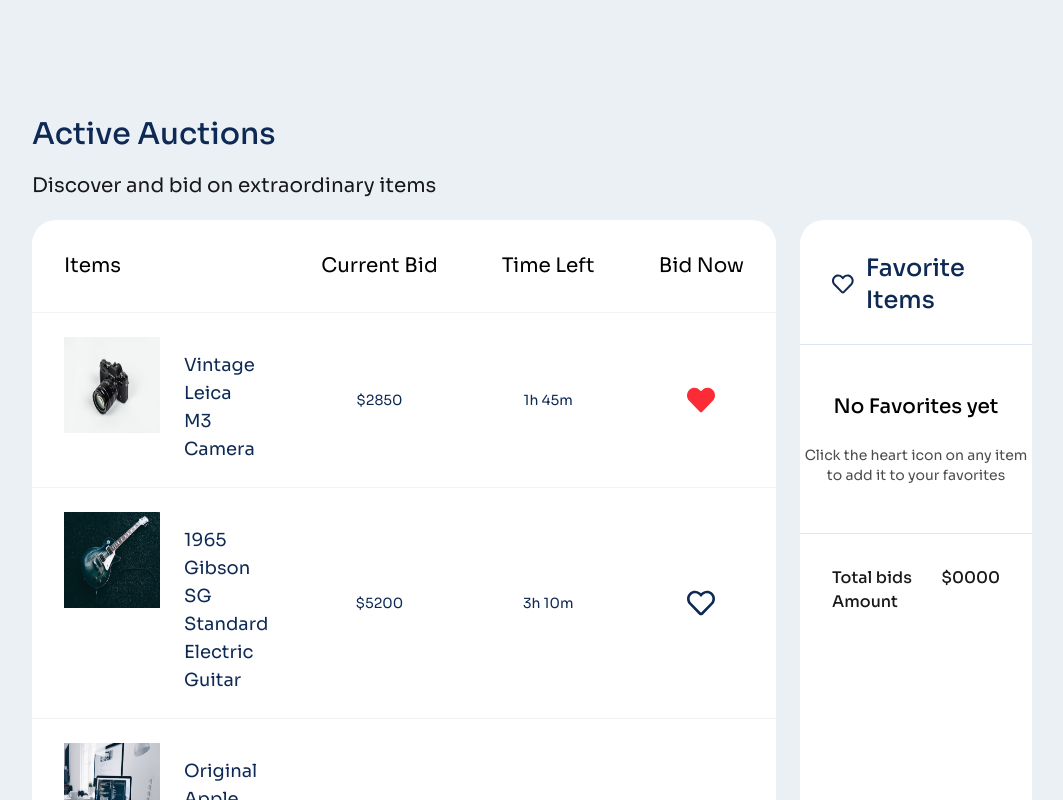
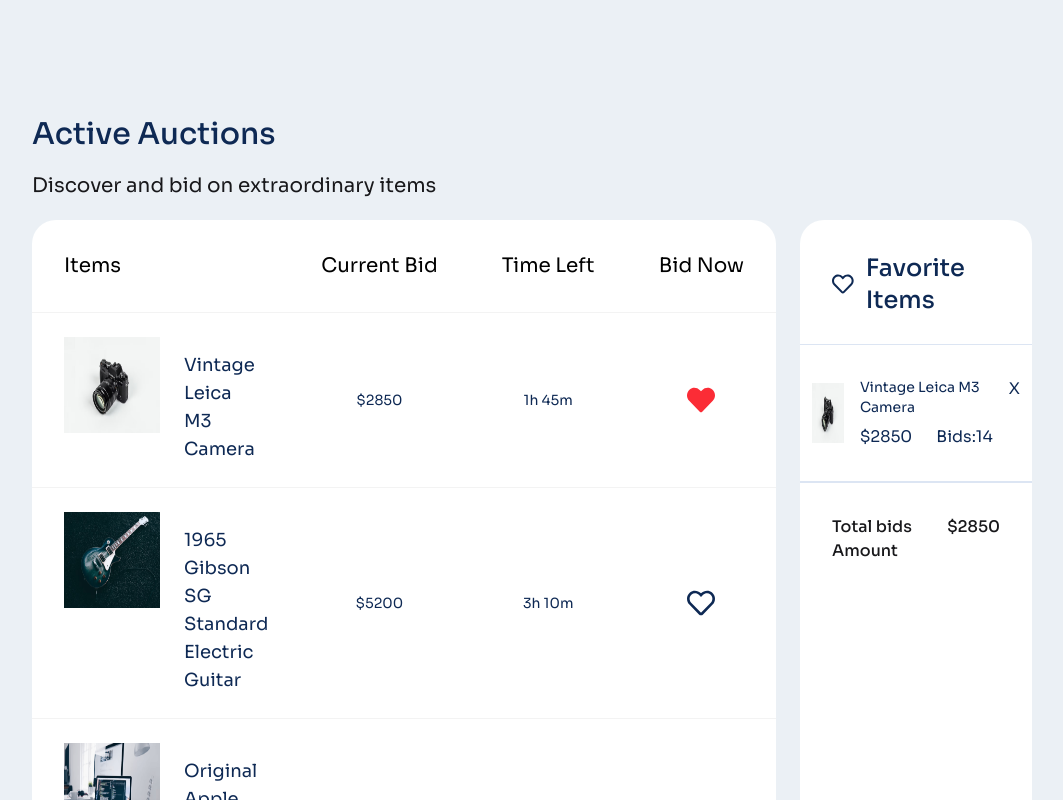
Before and after one commit to muhammad-tamim/web-project-20, a React (Vite) app: page / in a window 1280 px wide. Both pictures are taken after a click on the icon 809 px from the left and 1304 px from the top of the page. Shown: the part 904-1704 px from the top of the page, without its empty margins (108-1171 px from the left). Built offline with nearby package versions, Linux system fonts and the light colour scheme.

Commit message:
feat: implement active auctions and favorite items full functionality

```diff
--- a/src/components/Acution/Action.jsx
+++ b/src/components/Acution/Action.jsx
@@ -1,12 +1,15 @@
 import React, { useEffect, useState } from 'react';
 import TableRow from './TableRow';
 import { FaRegHeart } from 'react-icons/fa';
+import FavItems from './FavItems';
 
 const Action = () => {
     const [data, setData] = useState([])
     const [error, setError] = useState(null)
     const [loading, setLoading] = useState(true)
     const [clicked, setClicked] = useState([])
+    const [items, setItems] = useState([])
+    const [totalAmount, setTotalAmount] = useState(0)
 
     const tableHeadData = [
         { id: 1, name: "Items" },
@@ -24,10 +27,19 @@ const Action = () => {
     }, [])
 
     const handleClick = (item) => {
-        console.log(item)
         setClicked([...clicked, item.id])
+        setItems([...items, item])
+        setTotalAmount(item.currentBidPrice + totalAmount)
     }
-    console.log(clicked)
+
+    const handleRemove = (removedItem) => {
+        const filterItems = items.filter((item => item.id !== removedItem.id))
+        setItems(filterItems)
+        setTotalAmount(totalAmount - removedItem.currentBidPrice)
+
+        const filterClicked = clicked.filter(click => click != removedItem.id)
+        setClicked(filterClicked)
+    }
 
     return (
         <div className='bg-[#EBF0F5] py-[132px] px-4 lg:px-12 xl:px-[140px]'>
@@ -62,15 +74,23 @@ const Action = () => {
                         </div>
                         <hr className='text-[#DCE5F3] -mt-1' />
                     </div>
-                    <div className='py-12 text-center text-black'>
-                        <h4 className='font-medium text-xl pb-6'>No Favorites yet</h4>
-                        <p className='text-black/70 text-sm'>Click the heart icon on any item<br /> to add it to your favorites</p>
+
+                    <div>
+                        {/* fallback text */}
+                        {items.length === 0 && <div className='py-12 text-center text-black'>
+                            <h4 className='font-medium text-xl pb-6'>No Favorites yet</h4>
+                            <p className='text-black/70 text-sm'>Click the heart icon on any item<br /> to add it to your favorites</p>
+                        </div>}
+
+                        {items.map((item => <FavItems handleRemove={handleRemove} key={item.id} item={item}></FavItems>))}
+
                     </div>
+
                     <div>
                         <hr className='text-[#DCE5F3]' />
                         <div className='flex justify-between p-8'>
                             <h3 className='font-medium'>Total bids Amount</h3>
-                            <h3 className='font-medium'>$0000</h3>
+                            <h3 className='font-medium'>${totalAmount}</h3>
                         </div>
                     </div>
                 </div>
--- /dev/null
+++ b/src/components/Acution/FavItems.jsx
@@ -0,0 +1,21 @@
+import React from 'react';
+
+const FavItems = ({ item, handleRemove }) => {
+    return (
+        <div className='flex gap-4 text-primary-content py-8 px-3 border-b border-b-[#DCE5F3]'>
+            <div className='flex flex-col justify-center'><img className='size-[60px] object-center' src={item.image} alt="" /></div>
+            <div>
+                <p className='text-sm pb-2'>{item.title}</p>
+                <div className='flex gap-6'>
+                    <p>${item.currentBidPrice}</p>
+                    <p>Bids:{item.bidsCount}</p>
+                </div>
+            </div>
+            <div >
+                <p onClick={() => handleRemove(item)} className='cursor-pointer'>X</p>
+            </div>
+        </div>
+    );
+};
+
+export default FavItems;
```
